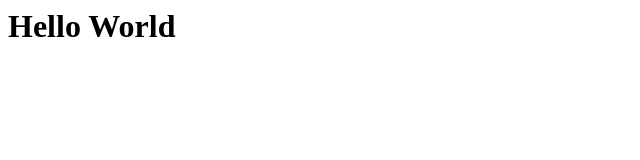
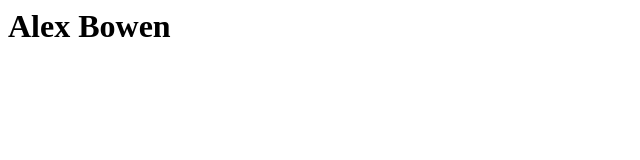
Before and after one commit to alex-bowen/Bootstrap-Portfolio, a plain HTML site: page index.html in a window 1280 px wide. Shown: the whole page, without its empty margins (0-640 px from the left). Drawn offline with Linux system fonts and the light colour scheme.

Commit message:
Early changes

```diff
--- a/index.html
+++ b/index.html
@@ -3,6 +3,6 @@
 <title>My Portfolio</title>
 </head>
 <body>
-    <h1>Hello World</h1>
+    <h1>Alex Bowen</h1>
 </body>
 </html>
```
